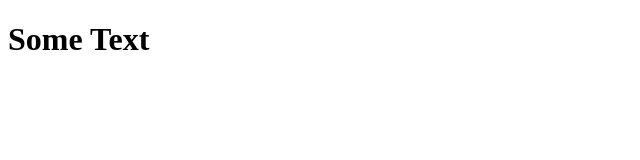
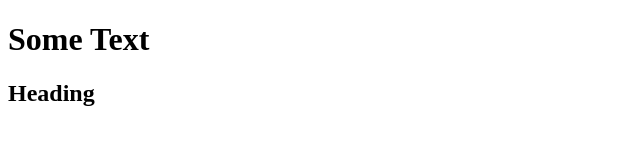
Before and after one commit to Wceorotl/myrep, a plain HTML site: page index.html in a window 1280 px wide. Shown: the whole page, without its empty margins (0-640 px from the left). Drawn offline with Linux system fonts and the light colour scheme.

Commit message:
Added h2

```diff
--- a/index.html
+++ b/index.html
@@ -8,7 +8,9 @@
 <body>
 
         <h1>Some Text</h1>
-
+        <h2>
+            Heading
+        </h2>
 
 
 </body>
```
